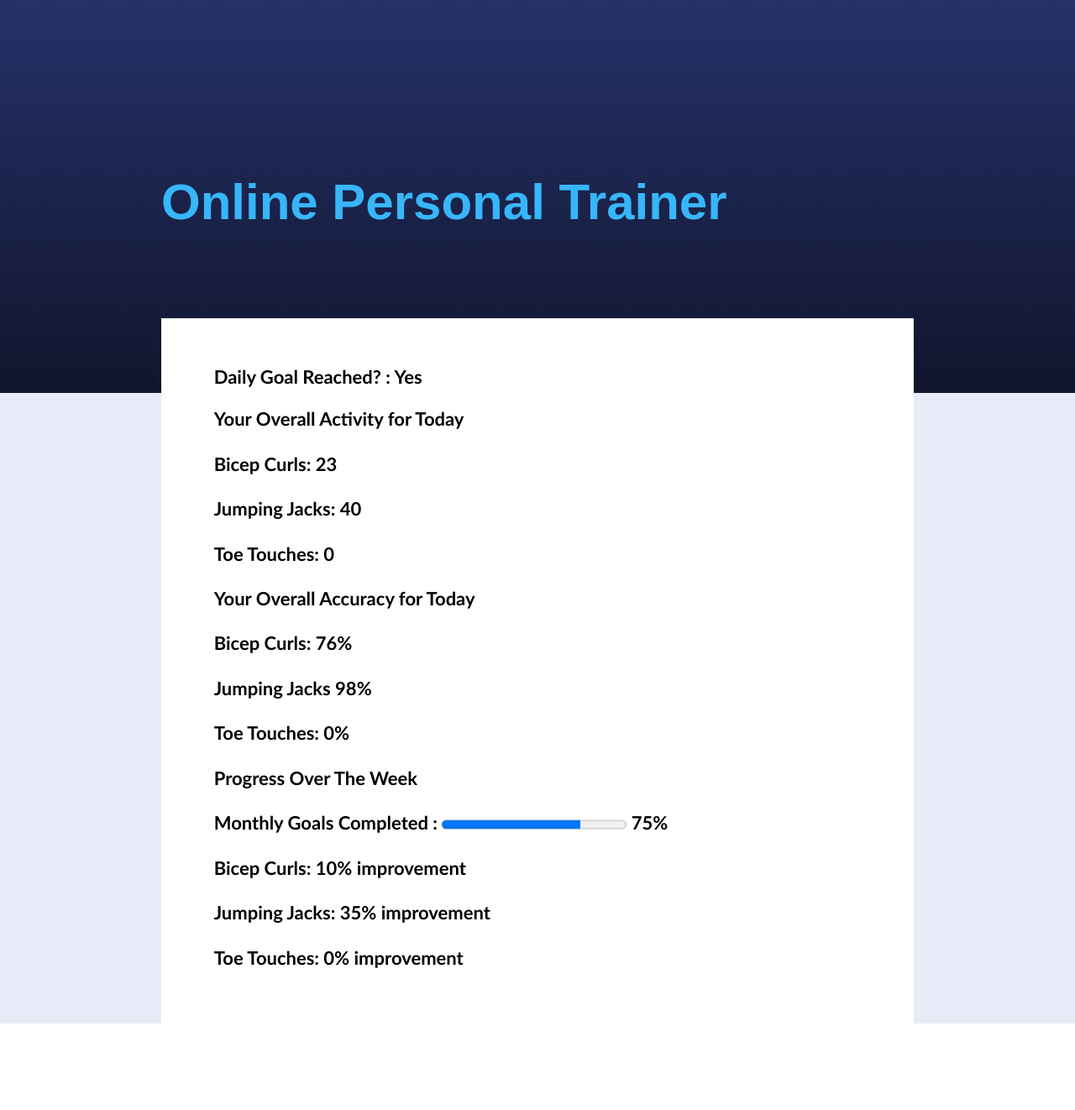
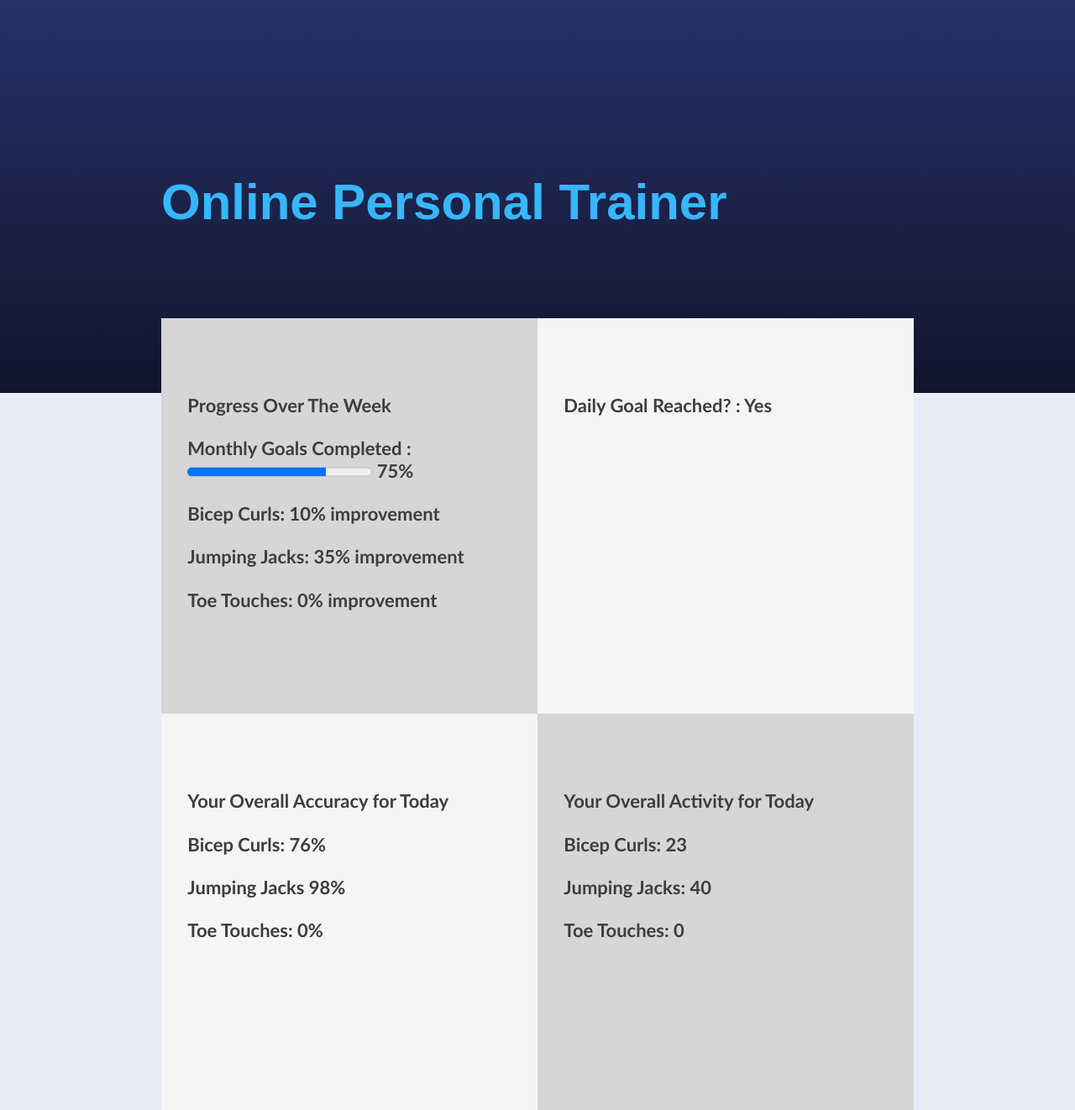
Before and after one commit to CS196Illinois/Group31-FA22, a Flask app: template Project/CV_WebApp_Implementation/templates/Stats.html in a window 1280 px wide. Shown: the part 49-1371 px from the top of the page at 84% size. Before the commit the page ends 1268 px from the top, so only its background shows below. Run offline with Flask 2, Linux system fonts and the light colour scheme; the template is opened without the code that fills it, so the values that code supplies are empty.

Commit message:
stats page overhaul

```diff
--- a/Project/CV_WebApp_Implementation/templates/Stats.html
+++ b/Project/CV_WebApp_Implementation/templates/Stats.html
@@ -52,16 +52,13 @@
         <h1>Online Personal Trainer</h1>
     </div>
 
-        <div class="myDiv">
+
+    <div class="myDiv stats">
+        <div class="right">
             <h2>Daily Goal Reached? : Yes</h2>
-            <h2>Your Overall Activity for Today</h2>
-            <h3>Bicep Curls: 23</h3>
-            <h3>Jumping Jacks: 40</h3>
-            <h3>Toe Touches: 0</h3>
-            <h2>Your Overall Accuracy for Today</h2>
-            <h3>Bicep Curls: 76%</h3>
-            <h3>Jumping Jacks 98%</h3>
-            <h3>Toe Touches: 0%</h3>
+        </div>
+
+        <div class="left">
             <h2>Progress Over The Week</h2>
             <h3>
                 <label for="goal">Monthly Goals Completed :</label>
@@ -72,5 +69,22 @@
             <h3>Toe Touches: 0% improvement</h3>
         </div>
 
+        <div class="right2">
+            <h2>Your Overall Activity for Today</h2>
+            <h3>Bicep Curls: 23</h3>
+            <h3>Jumping Jacks: 40</h3>
+            <h3>Toe Touches: 0</h3>
+        </div>
+
+        <div class="left2">
+            <h2>Your Overall Accuracy for Today</h2>
+            <h3>Bicep Curls: 76%</h3>
+            <h3>Jumping Jacks 98%</h3>
+            <h3>Toe Touches: 0%</h3>
+        </div>
+
+    </div>
+
+
 </body>
 </html>
--- a/Project/CV_WebApp_Implementation/templates/style.css
+++ b/Project/CV_WebApp_Implementation/templates/style.css
@@ -251,10 +251,56 @@ video {
         right: 0;
     }
 
+.left {
+    background-color: #D6D6D6;
+    color: #3D3D3D;
+    width: 50%;
+    float: right;
+    height: 400px;
+    padding-top: 8%;
+    margin-left: 0px;
+}
+
+.right {
+    background-color: #F5F5F5;
+    color: #3D3D3D;
+    width: 50%;
+    float: right;
+    height: 400px;
+    padding-top: 8%;
+    margin-left: 0px;
+}
+
+.right2 {
+    background-color: #D6D6D6;
+    color: #3D3D3D;
+    width: 50%;
+    float: right;
+    height: 400px;
+    padding-top: 8%;
+    margin-left: 0px;
+}
+
+.left2 {
+    background-color: #F5F5F5;
+    width: 50%;
+    float: right;
+    height: 400px;
+    padding-top: 8%;
+    margin-left: 0px;
+    color: #3D3D3D;
+}
+
 .img124 {
     align-content: center;
     width: 120px;
     height: 120px;
-    padding-top: 5%;
+    padding-top: 8%;
     margin-right: 20px;
+    padding-right: 20px;
+    padding-left: 20px;
 }
+
+.stats {
+    padding-top: 0%;
+}
```
